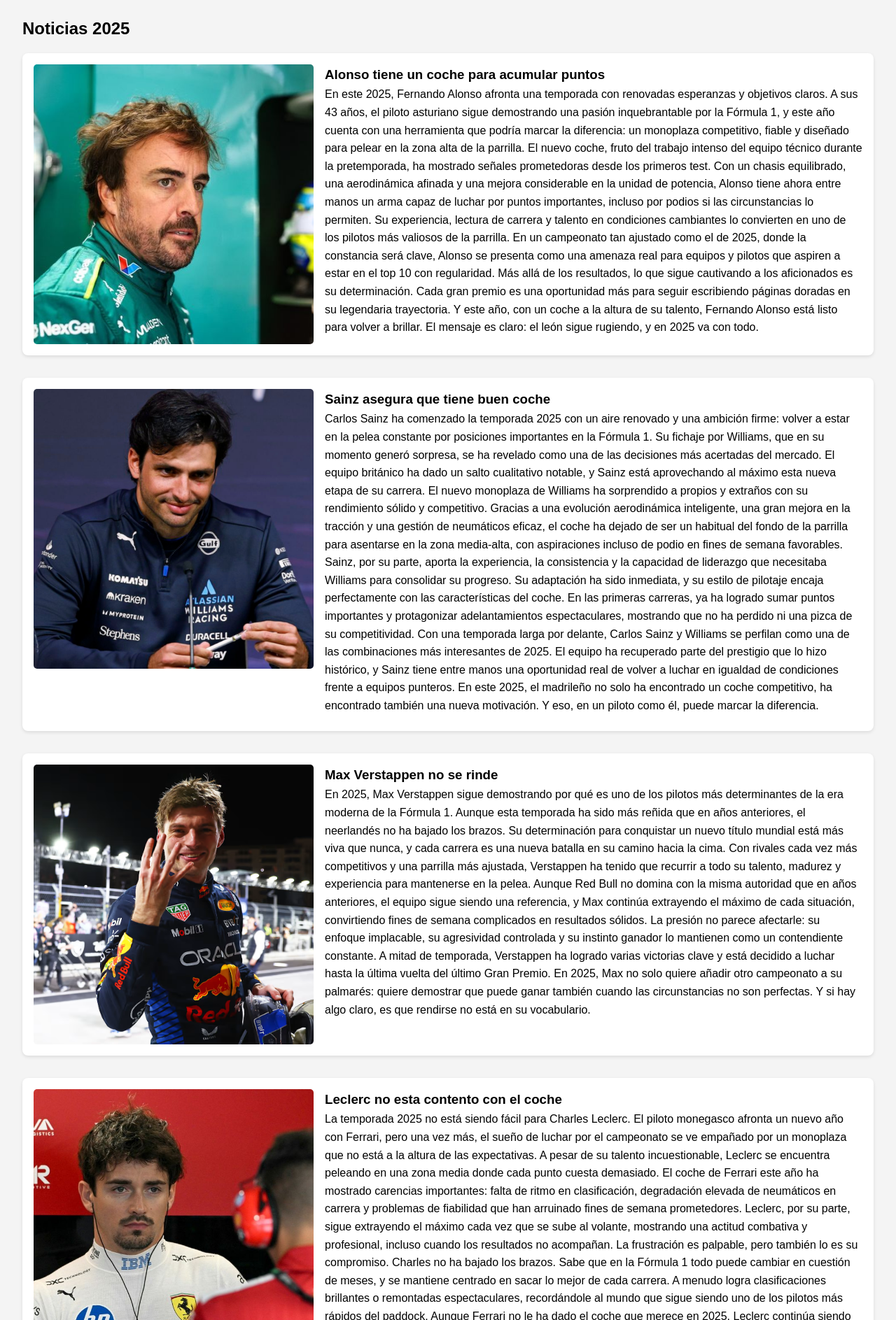
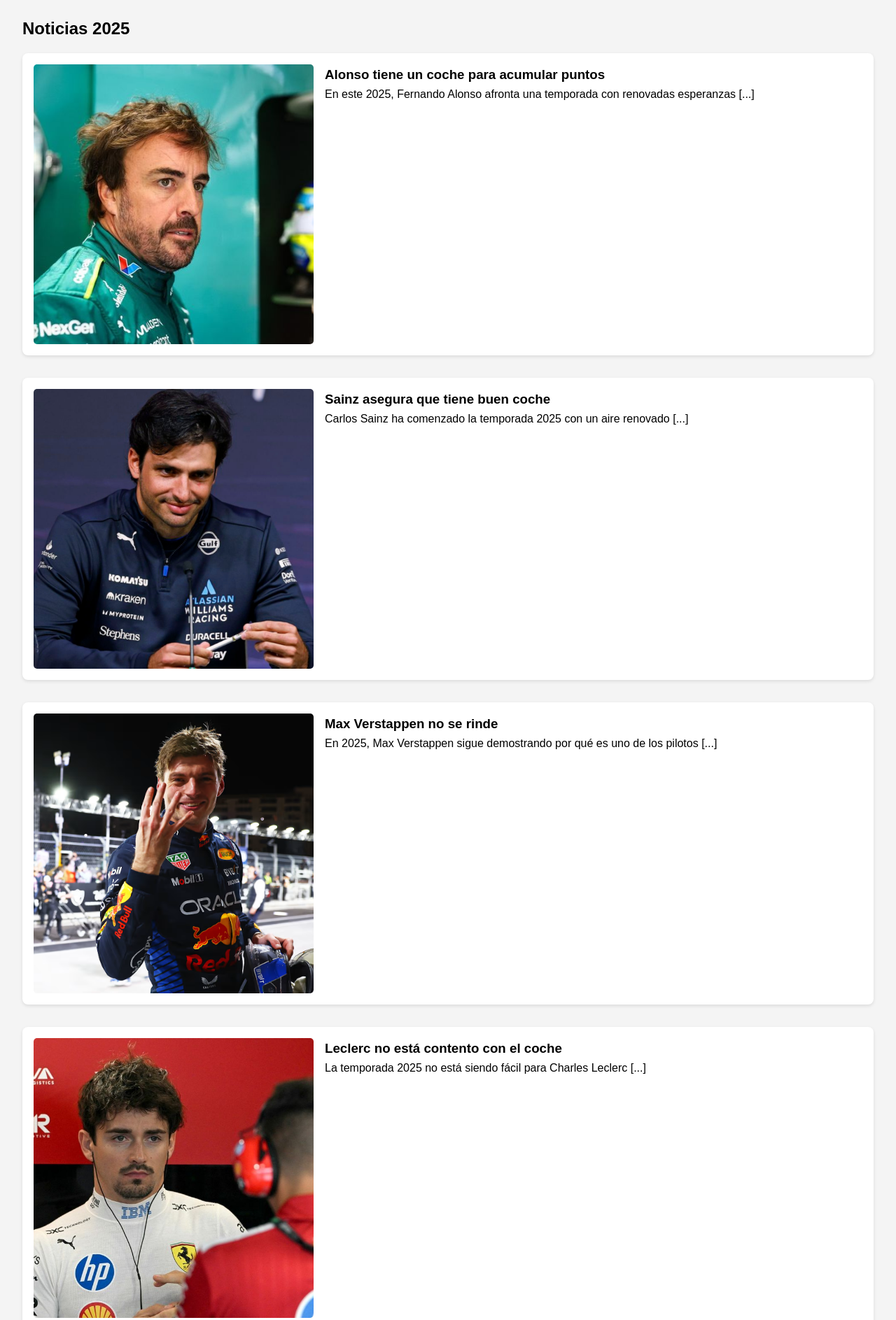
Before and after one commit to peache2/practica-final-html, a plain HTML site: page index.html in a window 1280 px wide. Shown: the part 120-2007 px from the top of the page at 70% size. Drawn offline with Linux system fonts and the light colour scheme.

Commit message:
Update index.html

```diff
--- a/index.html
+++ b/index.html
@@ -3,7 +3,7 @@
 <head>
     <meta charset="UTF-8">
     <meta name="viewport" content="width=device-width, initial-scale=1.0">
-    <title>FORMULA 1 NOTICIAS EN 🇪🇸 </title>
+    <title>FORMULA 1 NOTICIAS EN 🇪🇸</title>
     <link rel="stylesheet" href="styles.css">
 </head>
 <body>
@@ -25,50 +25,45 @@
     <main>
         <section class="noticias-principales">
             <h2>Noticias 2025</h2>
+
             <article class="noticia">
-                <img src=images/alonso.jpg alt="Alonso" width="500px" height="500px">
+                <img src="images/alonso.jpg" alt="Alonso" width="500" height="500">
                 <div class="contenido-noticia">
                     <h1>Alonso tiene un coche para acumular puntos</h1>
-                    <p>En este 2025, Fernando Alonso afronta una temporada con renovadas esperanzas y objetivos claros. A sus 43 años, el piloto asturiano sigue demostrando una pasión inquebrantable por la Fórmula 1, y este año cuenta con una herramienta que podría marcar la diferencia: un monoplaza competitivo, fiable y diseñado para pelear en la zona alta de la parrilla.
-                        El nuevo coche, fruto del trabajo intenso del equipo técnico durante la pretemporada, ha mostrado señales prometedoras desde los primeros test. Con un chasis equilibrado, una aerodinámica afinada y una mejora considerable en la unidad de potencia, Alonso tiene ahora entre manos un arma capaz de luchar por puntos importantes, incluso por podios si las circunstancias lo permiten.
-                        Su experiencia, lectura de carrera y talento en condiciones cambiantes lo convierten en uno de los pilotos más valiosos de la parrilla. En un campeonato tan ajustado como el de 2025, donde la constancia será clave, Alonso se presenta como una amenaza real para equipos y pilotos que aspiren a estar en el top 10 con regularidad.
-                        Más allá de los resultados, lo que sigue cautivando a los aficionados es su determinación. Cada gran premio es una oportunidad más para seguir escribiendo páginas doradas en su legendaria trayectoria. Y este año, con un coche a la altura de su talento, Fernando Alonso está listo para volver a brillar.
-                        El mensaje es claro: el león sigue rugiendo, y en 2025 va con todo.</p>
+                    <p>En este 2025, Fernando Alonso afronta una temporada con renovadas esperanzas [...]</p>
                 </div>
             </article>
+
             <article class="noticia">
-                <img src=images/sainz.png alt="Noticia 2">
+                <img src="images/sainz.png" alt="Sainz">
                 <div class="contenido-noticia">
                     <h1>Sainz asegura que tiene buen coche</h1>
-                    <p>Carlos Sainz ha comenzado la temporada 2025 con un aire renovado y una ambición firme: volver a estar en la pelea constante por posiciones importantes en la Fórmula 1. Su fichaje por Williams, que en su momento generó sorpresa, se ha revelado como una de las decisiones más acertadas del mercado. El equipo británico ha dado un salto cualitativo notable, y Sainz está aprovechando al máximo esta nueva etapa de su carrera.
-                        El nuevo monoplaza de Williams ha sorprendido a propios y extraños con su rendimiento sólido y competitivo. Gracias a una evolución aerodinámica inteligente, una gran mejora en la tracción y una gestión de neumáticos eficaz, el coche ha dejado de ser un habitual del fondo de la parrilla para asentarse en la zona media-alta, con aspiraciones incluso de podio en fines de semana favorables.
-                        Sainz, por su parte, aporta la experiencia, la consistencia y la capacidad de liderazgo que necesitaba Williams para consolidar su progreso. Su adaptación ha sido inmediata, y su estilo de pilotaje encaja perfectamente con las características del coche. En las primeras carreras, ya ha logrado sumar puntos importantes y protagonizar adelantamientos espectaculares, mostrando que no ha perdido ni una pizca de su competitividad.
-                        Con una temporada larga por delante, Carlos Sainz y Williams se perfilan como una de las combinaciones más interesantes de 2025. El equipo ha recuperado parte del prestigio que lo hizo histórico, y Sainz tiene entre manos una oportunidad real de volver a luchar en igualdad de condiciones frente a equipos punteros.
-                        En este 2025, el madrileño no solo ha encontrado un coche competitivo, ha encontrado también una nueva motivación. Y eso, en un piloto como él, puede marcar la diferencia.</p>
+                    <p>Carlos Sainz ha comenzado la temporada 2025 con un aire renovado [...]</p>
                 </div>
             </article>
+
             <article class="noticia">
-                <img src=images/max.avif alt="Noticia 2">
+                <img src="images/max.avif" alt="Verstappen">
                 <div class="contenido-noticia">
                     <h1>Max Verstappen no se rinde</h1>
-                    <p>En 2025, Max Verstappen sigue demostrando por qué es uno de los pilotos más determinantes de la era moderna de la Fórmula 1. Aunque esta temporada ha sido más reñida que en años anteriores, el neerlandés no ha bajado los brazos. Su determinación para conquistar un nuevo título mundial está más viva que nunca, y cada carrera es una nueva batalla en su camino hacia la cima.
-                        Con rivales cada vez más competitivos y una parrilla más ajustada, Verstappen ha tenido que recurrir a todo su talento, madurez y experiencia para mantenerse en la pelea. Aunque Red Bull no domina con la misma autoridad que en años anteriores, el equipo sigue siendo una referencia, y Max continúa extrayendo el máximo de cada situación, convirtiendo fines de semana complicados en resultados sólidos.
-                        La presión no parece afectarle: su enfoque implacable, su agresividad controlada y su instinto ganador lo mantienen como un contendiente constante. A mitad de temporada, Verstappen ha logrado varias victorias clave y está decidido a luchar hasta la última vuelta del último Gran Premio.
-                        En 2025, Max no solo quiere añadir otro campeonato a su palmarés: quiere demostrar que puede ganar también cuando las circunstancias no son perfectas. Y si hay algo claro, es que rendirse no está en su vocabulario.</p>
+                    <p>En 2025, Max Verstappen sigue demostrando por qué es uno de los pilotos [...]</p>
                 </div>
             </article>
+
             <article class="noticia">
-                <img src=images/charles.jpg alt="Noticia 2">
+                <img src="images/charles.jpg" alt="Leclerc">
                 <div class="contenido-noticia">
-                    <h1>Leclerc no esta contento con el coche</h1>
-                    <p>La temporada 2025 no está siendo fácil para Charles Leclerc. El piloto monegasco afronta un nuevo año con Ferrari, pero una vez más, el sueño de luchar por el campeonato se ve empañado por un monoplaza que no está a la altura de las expectativas. A pesar de su talento incuestionable, Leclerc se encuentra peleando en una zona media donde cada punto cuesta demasiado.
-                        El coche de Ferrari este año ha mostrado carencias importantes: falta de ritmo en clasificación, degradación elevada de neumáticos en carrera y problemas de fiabilidad que han arruinado fines de semana prometedores. Leclerc, por su parte, sigue extrayendo el máximo cada vez que se sube al volante, mostrando una actitud combativa y profesional, incluso cuando los resultados no acompañan.
-                        La frustración es palpable, pero también lo es su compromiso. Charles no ha bajado los brazos. Sabe que en la Fórmula 1 todo puede cambiar en cuestión de meses, y se mantiene centrado en sacar lo mejor de cada carrera. A menudo logra clasificaciones brillantes o remontadas espectaculares, recordándole al mundo que sigue siendo uno de los pilotos más rápidos del paddock.
-                        Aunque Ferrari no le ha dado el coche que merece en 2025, Leclerc continúa siendo uno de los pilares del equipo y uno de los grandes talentos de la parrilla. Su paciencia y perseverancia son prueba de que, incluso en la adversidad, los verdaderos campeones nunca dejan de luchar.</p>
+                    <h1>Leclerc no está contento con el coche</h1>
+                    <p>La temporada 2025 no está siendo fácil para Charles Leclerc [...]</p>
                 </div>
+            </article>
+
         </section>
+    </main>
+
+    <!-- Pie de página -->
     <footer>
-        <p>&copy; Copyright FORMULA1 Noticias en Español</p>
+        <p>&copy; Copyright FORMULA 1 Noticias en Español</p>
     </footer>
 </body>
 </html>
```
